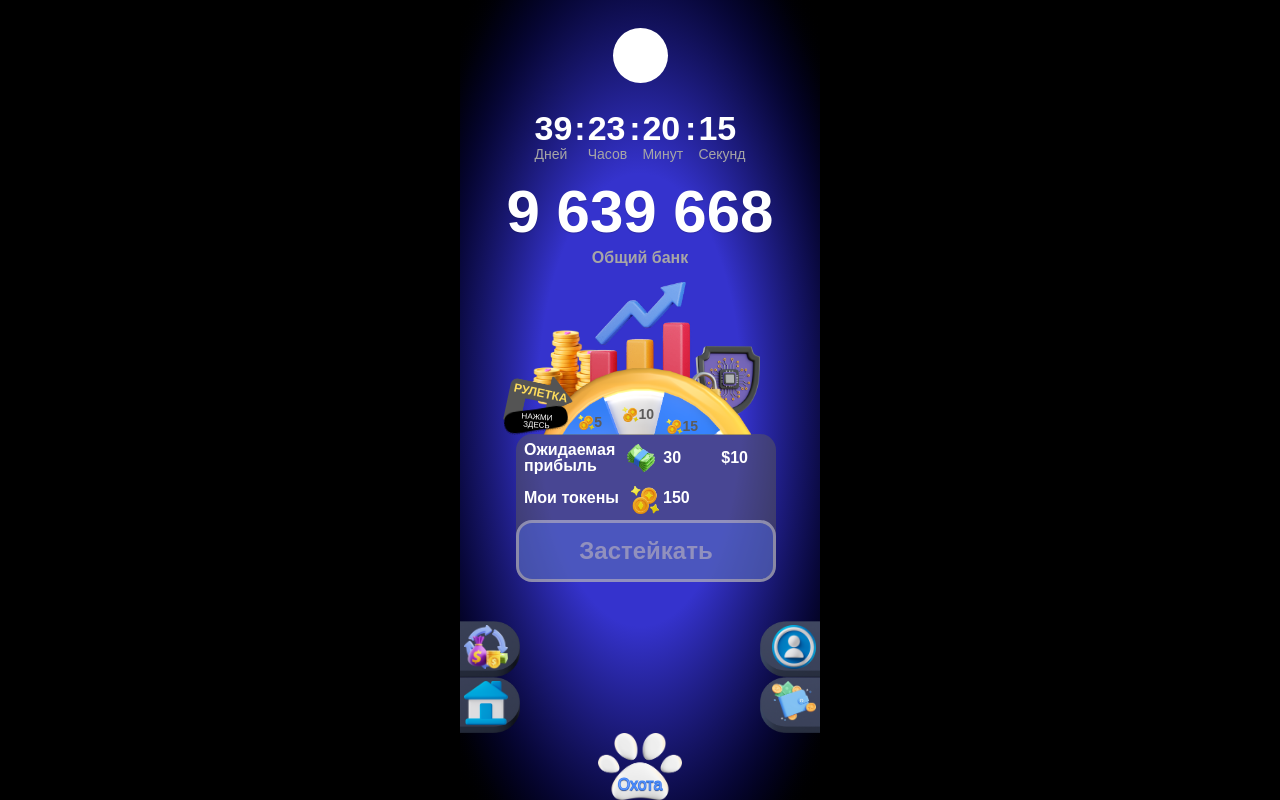
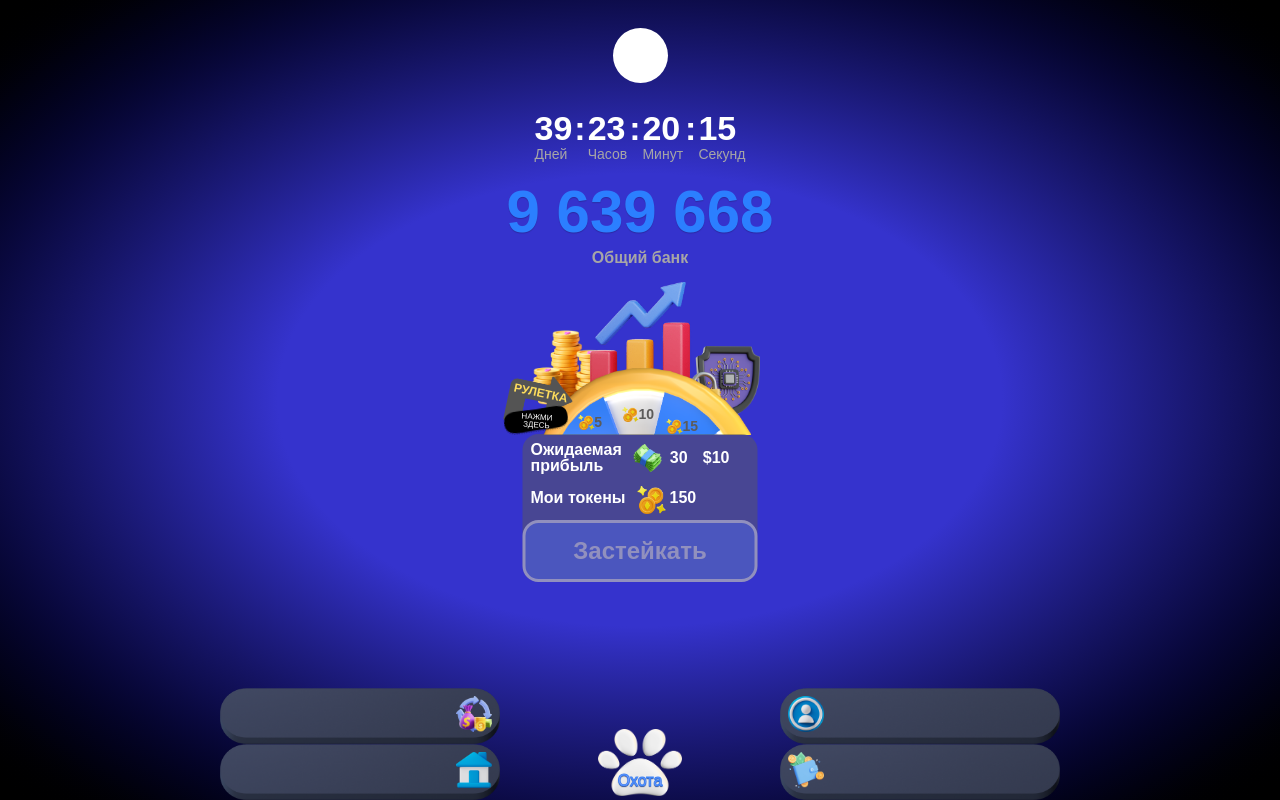
Before and after one commit to Bogdan-Bulavko/neon-apy, a Vue app: page /profile in a window 1280 px wide. Built offline with nearby package versions, Linux system fonts and the light colour scheme.

Commit message:
fix bugs

```diff
--- a/index.html
+++ b/index.html
@@ -7,7 +7,7 @@
     <title>Neon app</title>
   </head>
   <body>
-    <div id="app" class="m-auto max-w-[360px]"></div>
+    <div id="app" class="m-auto"></div>
     <script type="module" src="/src/main.js"></script>
   </body>
 </html>
--- a/src/components/Home/RouletteHome.vue
+++ b/src/components/Home/RouletteHome.vue
@@ -35,7 +35,7 @@
     </div>
 
     <div
-      class="absolute -bottom-3 left-4 w-[260px] max-[375px]:w-[245px] h-37 p-2 bg-[#5c5b5a80] rounded-2xl font-bold"
+      class="w-[235px] absolute left-[50%] -translate-x-1/2 -bottom-3 h-37 p-2 bg-[#5c5b5a80] rounded-2xl font-bold"
     >
       <div class="flex items-center gap-3">
         <p class="leading-4">
--- a/src/components/Home/TotalBank.vue
+++ b/src/components/Home/TotalBank.vue
@@ -3,7 +3,7 @@
 <template>
   <div class="mb-3 text-center font-bold">
     <p
-      class="mb-1 text-6xl max-[375px]:text-5xl font-semibold text-blue text-shadow-xs"
+      class="mb-1 text-6xl max-[375px]:text-5xl font-semibold text-blue-500 text-shadow-xs"
     >
       9 639 668
     </p>
--- a/src/components/Menu.vue
+++ b/src/components/Menu.vue
@@ -1,48 +1,49 @@
 <script setup></script>
 
 <template>
-  <menu class="absolute bottom-0 right-0 left-0">
+  <menu class="absolute bottom-0 right-0 left-0 overflow-x-hidden">
     <div>
-      <ul class="flex justify-center">
-        <li class="relative -translate-x-30 max-[375px]:-translate-x-25">
-          <img src="../public/die.webp" alt="" class="h-14 min-w-70" />
+      <ul class="relative flex justify-center">
+        <li class="relative -translate-x-35 max-[375px]:-translate-x-27">
+          <img src="../public/die.webp" alt="" class="h-14 w-70" />
           <img
             src="../public/money-turnover.webp"
             alt="money-turnover"
-            class="w-11 absolute top-1 right-3"
+            class="w-9 h-9 absolute top-2 right-2"
           />
         </li>
-        <li class="relative translate-x-30 max-[375px]:translate-x-25">
+        <li class="relative translate-x-35 max-[375px]:translate-x-27">
           <RouterLink to="/profile/">
-            <img src="../public/die.webp" alt="" class="h-14 min-w-70" />
+            <img src="../public/die.webp" alt="" class="h-14 w-70" />
             <img
               src="../public/friends.webp"
               alt="friends"
-              class="w-11 absolute top-1 left-3"
+              class="w-9 h-9 absolute top-2 left-2"
             />
           </RouterLink>
         </li>
       </ul>
       <ul class="flex justify-center">
-        <li class="relative -translate-x-30 max-[375px]:-translate-x-25">
+        <li class="relative -translate-x-35 max-[375px]:-translate-x-27">
           <RouterLink to="/">
-            <img src="../public/die.webp" alt="" class="h-14 min-w-70" />
+            <img src="../public/die.webp" alt="" class="h-14 w-70" />
             <img
               src="../public/home.webp"
               alt="home"
-              class="w-11 h-11 absolute top-1 right-3"
+              class="w-9 h-9 absolute top-2 right-2"
             />
           </RouterLink>
         </li>
-        <li class="relative translate-x-30 max-[375px]:translate-x-25">
-          <img src="../public/die.webp" alt="" class="h-14 min-w-70" />
+        <li class="relative translate-x-35 max-[375px]:translate-x-27">
+          <img src="../public/die.webp" alt="" class="h-14 w-70" />
           <img
             src="../public/wallet.webp"
             alt="wallet"
-            class="w-11 absolute top-1 left-3"
+            class="w-9 h-9 absolute top-2 left-2"
           />
         </li>
       </ul>
+      <div class="absolute bottom-1 right-0 left-0">
         <div class="relative">
           <img
             src="../public/lion-trail.webp"
@@ -56,11 +57,12 @@
           </p>
         </div>
       </div>
+    </div>
   </menu>
 </template>
 
 <style scoped>
 .text-stroke-blue {
-  -webkit-text-stroke: 1px #3b82f6; /* blue-500 */
+  -webkit-text-stroke: 1px #3b82f6;
 }
 </style>
--- a/src/components/Profile/NavigationProfile.vue
+++ b/src/components/Profile/NavigationProfile.vue
@@ -6,20 +6,7 @@ const store = useActiveBlockStore();
 </script>
 
 <template>
-  <nav class="mt-7 flex">
-    <RouterLink to="/">
-      <svg
-        xmlns="http://www.w3.org/2000/svg"
-        viewBox="0 0 512 512"
-        fill="none"
-        stroke="currentColor"
-        class="text-white w-8 h-8"
-      >
-        <circle cx="256" cy="256" r="236" stroke-width="40" />
-        <path d="M305.204 131.08L194 242" stroke-width="40" />
-        <path d="M307.689 382.084L167 241" stroke-width="40" />
-      </svg>
-    </RouterLink>
+  <nav class="pt-5 flex">
     <div class="max-w-36 m-auto bg-black rounded-xl text-[10px] font-bold">
       <span
         class="inline-block py-0.5 w-18 px-2 text-center rounded-xl duration-300 cursor-pointer"
--- a/src/pages/Home.vue
+++ b/src/pages/Home.vue
@@ -7,15 +7,14 @@ import TotalBank from '../components/Home/TotalBank.vue';
 </script>
 
 <template>
-  <div
-    class="relative px-7 pt-7 min-h-dvh bg-radial from-blue-home from-40% to-black overflow-hidden"
-  >
+  <main class="min-h-dvh bg-radial from-blue-home from-40% to-black">
+    <div class="max-w-90 m-auto relative px-7 pt-7 overflow-x-hidden"></div>
     <HeaderHome></HeaderHome>
     <TimerHome></TimerHome>
     <TotalBank></TotalBank>
     <RouletteHome></RouletteHome>
     <Menu></Menu>
-  </div>
+  </main>
 </template>
 
 <style scoped></style>
--- a/src/pages/Profile.vue
+++ b/src/pages/Profile.vue
@@ -9,14 +9,27 @@ const store = useActiveBlockStore();
 </script>
 
 <template>
-  <section
-    class="px-9 min-h-dvh max-[375px]:px-6 relative bg-linear-to-t from-blue-home to-black overflow-hidden"
-  >
-    <NavigationProfile></NavigationProfile>
+  <section class="bg-linear-to-t from-blue-home to-black overflow-hidden">
+    <div class="max-w-90 m-auto px-9 min-h-dvh max-[375px]:px-6 relative">
+      <RouterLink to="/">
+        <svg
+          xmlns="http://www.w3.org/2000/svg"
+          viewBox="0 0 512 512"
+          fill="none"
+          stroke="currentColor"
+          class="text-white w-8 h-8 absolute top-12 z-10"
+        >
+          <circle cx="256" cy="256" r="236" stroke-width="40" />
+          <path d="M305.204 131.08L194 242" stroke-width="40" />
+          <path d="M307.689 382.084L167 241" stroke-width="40" />
+        </svg>
+      </RouterLink>
+      <NavigationProfile></NavigationProfile>
 
-    <ContentProfile v-if="store.activeBlock === 'profile'"></ContentProfile>
-    <ContentWallet v-if="store.activeBlock === 'wallet'"></ContentWallet>
+      <ContentProfile v-if="store.activeBlock === 'profile'"></ContentProfile>
+      <ContentWallet v-if="store.activeBlock === 'wallet'"></ContentWallet>
+    </div>
   </section>
 </template>
-
+<!-- [#989898] -->
 <style scoped></style>
```
Lines whose indentation alone changed are shown as unchanged.
